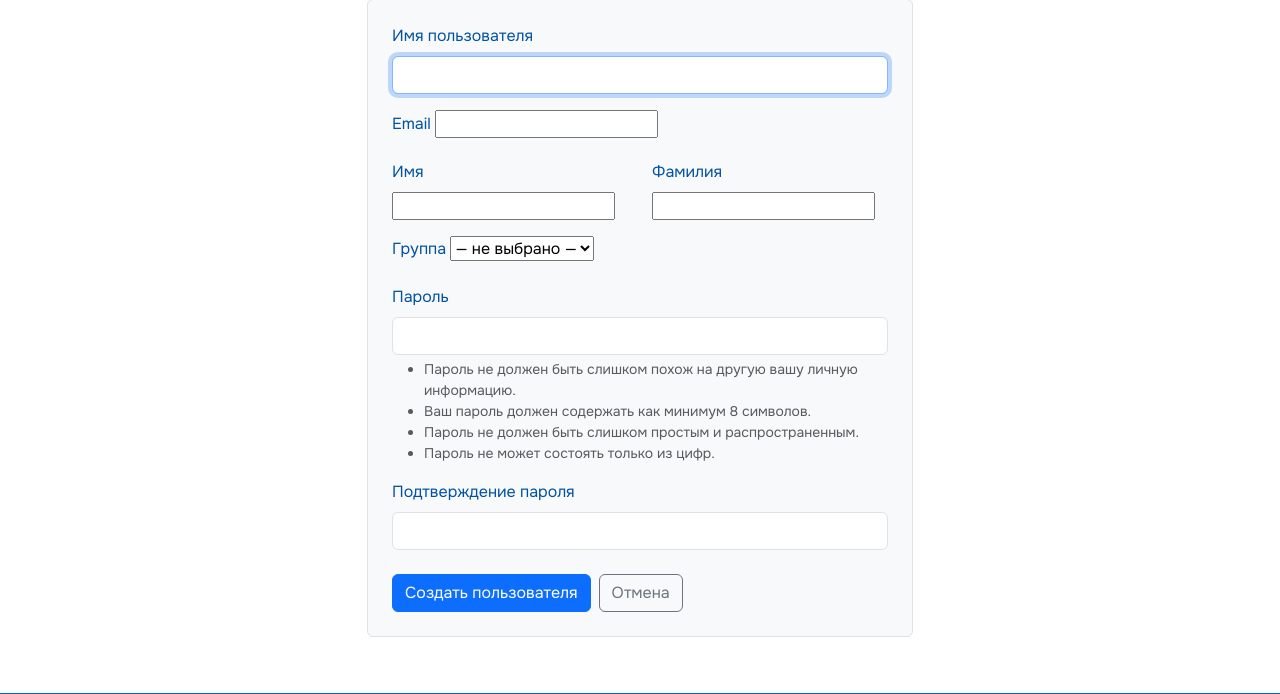
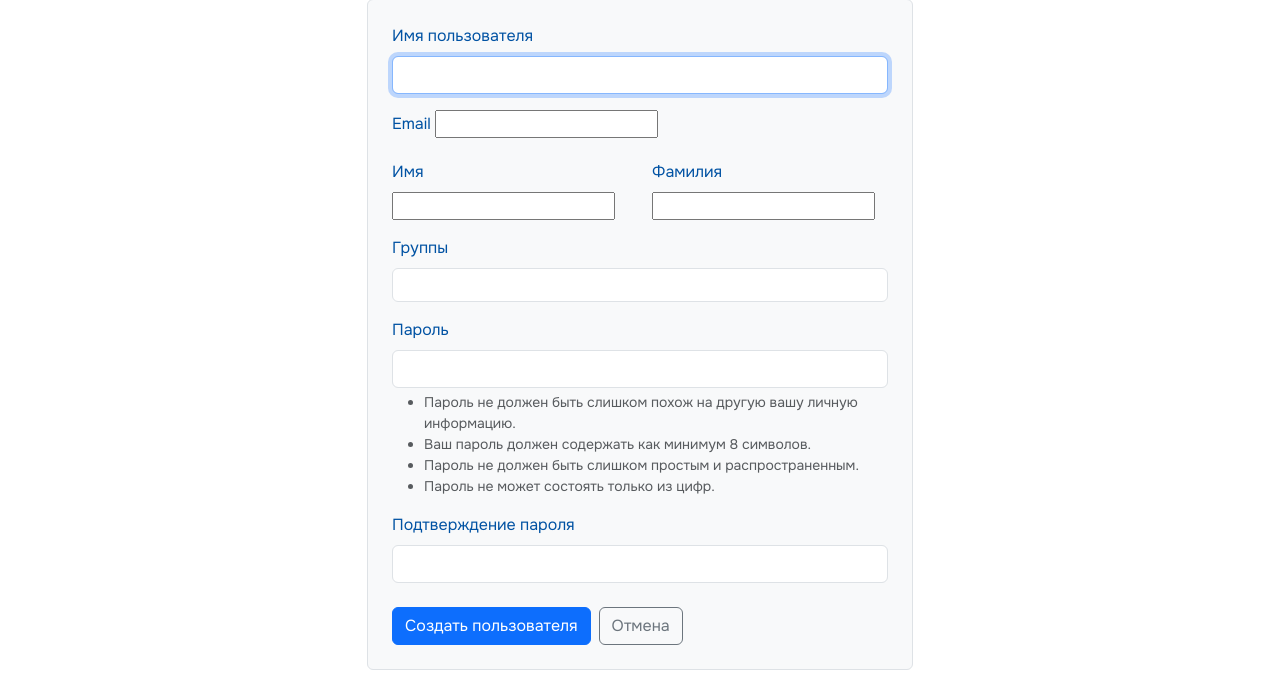
Before and after one commit to W1z4RdWP/gazprom-lc-develop, a Django app: page /users/user_management/register/ in a window 1280 px wide. Shown: the part 231-925 px from the top of the page. Run offline with Django 5.2, Linux system fonts and the light colour scheme; the visitor is signed in with stand-in values (Sample User, id 1); parts of the project's set-up code (start-up, migrations or seed data) failed here and were passed over; some libraries are stand-ins or nearby versions.

Commit message:
При создании пользователя отображаются все группы чекбоксами, можно выбрать несколько.

```diff
--- a/myproject/users/forms.py
+++ b/myproject/users/forms.py
@@ -67,22 +67,21 @@ class UserRegistrationForm(UserCreationForm):
     email = forms.EmailField(required=True)
     first_name = forms.CharField(max_length=150, required=False, label='Имя')
     last_name = forms.CharField(max_length=150, required=False, label='Фамилия')
-    group = forms.ModelChoiceField(
+    groups = forms.ModelMultipleChoiceField(
         queryset=Group.objects.all(),
         required=False,
-        label='Группа',
-        empty_label='— не выбрано —'
+        label='Группы',
+        widget=forms.CheckboxSelectMultiple(attrs={'class': 'form-check-input'}),
     )
 
     class Meta:
         model = User
-        fields = ['username', 'email', 'first_name', 'last_name', 'password1', 'password2', 'group']
+        fields = ['username', 'email', 'first_name', 'last_name', 'password1', 'password2', 'groups']
         widgets = {
             'username': forms.TextInput(attrs={'class': 'form-control', 'autocomplete': 'username'}),
             'email': forms.EmailInput(attrs={'class': 'form-control', 'autocomplete': 'email'}),
             'first_name': forms.TextInput(attrs={'class': 'form-control', 'autocomplete': 'given-name'}),
             'last_name': forms.TextInput(attrs={'class': 'form-control', 'autocomplete': 'family-name'}),
-            'group': forms.Select(attrs={'class': 'form-select'}),
         }
 
     def __init__(self, *args, **kwargs):
@@ -95,16 +94,15 @@ class UserRegistrationForm(UserCreationForm):
 
 
 class AdminUserEditForm(forms.Form):
-    """Форма редактирования пользователя администратором (is_staff): имя, фамилия, почта, группа."""
+    """Форма редактирования пользователя администратором (is_staff): имя, фамилия, почта, группы."""
     first_name = forms.CharField(max_length=150, required=False, label='Имя', widget=forms.TextInput(attrs={'class': 'form-control', 'autocomplete': 'off'}))
     last_name = forms.CharField(max_length=150, required=False, label='Фамилия', widget=forms.TextInput(attrs={'class': 'form-control', 'autocomplete': 'off'}))
     email = forms.EmailField(required=False, label='Email', widget=forms.EmailInput(attrs={'class': 'form-control', 'autocomplete': 'off'}))
-    group = forms.ModelChoiceField(
+    groups = forms.ModelMultipleChoiceField(
         queryset=Group.objects.all(),
         required=False,
-        label='Группа',
-        empty_label='— не выбрано —',
-        widget=forms.Select(attrs={'class': 'form-select'})
+        label='Группы',
+        widget=forms.CheckboxSelectMultiple(attrs={'class': 'form-check-input'}),
     )
 
     def __init__(self, user=None, *args, **kwargs):
@@ -114,9 +112,7 @@ class AdminUserEditForm(forms.Form):
             self.fields['first_name'].initial = user.first_name
             self.fields['last_name'].initial = user.last_name
             self.fields['email'].initial = user.email
-            current_group = user.groups.first()
-            if current_group:
-                self.fields['group'].initial = current_group
+            self.fields['groups'].initial = user.groups.all()
 
     def save(self):
         if not self._user:
@@ -125,10 +121,7 @@ class AdminUserEditForm(forms.Form):
         self._user.last_name = self.cleaned_data.get('last_name', '')
         self._user.email = self.cleaned_data.get('email', '')
         self._user.save()
-        self._user.groups.clear()
-        group = self.cleaned_data.get('group')
-        if group:
-            self._user.groups.add(group)
+        self._user.groups.set(self.cleaned_data.get('groups', []))
         return self._user
 
 
--- a/myproject/users/templates/users/register.html
+++ b/myproject/users/templates/users/register.html
@@ -36,8 +36,17 @@
                     </div>
                 </div>
                 <div class="mb-3">
-                    <label for="id_group" class="form-label">{{ form.group.label }}</label>
-                    {{ form.group }}
+                    <label class="form-label">{{ form.groups.label }}</label>
+                    <div class="border rounded p-3 bg-white" style="max-height: 200px; overflow-y: auto;">
+                        {% for choice in form.groups %}
+                            <div class="form-check">
+                                {{ choice.tag }}
+                                <label class="form-check-label" for="{{ choice.id_for_label }}">{{ choice.choice_label }}</label>
+                            </div>
+                        {% endfor %}
+                    </div>
+                    {% if form.groups.help_text %}<div class="form-text">{{ form.groups.help_text }}</div>{% endif %}
+                    {% if form.groups.errors %}<div class="form-text text-danger">{{ form.groups.errors.0 }}</div>{% endif %}
                 </div>
                 <div class="mb-3">
                     <label for="id_password1" class="form-label">{{ form.password1.label }}</label>
--- a/myproject/users/templates/users/user_management.html
+++ b/myproject/users/templates/users/user_management.html
@@ -57,7 +57,7 @@
                     <tr class="user-row" data-href="{% url 'users:user_detail' user.pk %}" data-edit-href="{% url 'users:user_edit' user.pk %}">
                         <td>{{ user.username }}</td>
                         <td>{{ user.email|default:"—" }}</td>
-                        <td>{% if user.groups.all %}{{ user.groups.first.name }}{% else %}—{% endif %}</td>
+                        <td>{% for group in user.groups.all %}{{ group.name }}{% if not forloop.last %}, {% endif %}{% empty %}—{% endfor %}</td>
                     </tr>
                     {% empty %}
                     <tr>
--- a/myproject/users/views.py
+++ b/myproject/users/views.py
@@ -332,7 +332,7 @@ def user_edit(request: HttpRequest, pk: int) -> HttpResponse:
         if form.is_valid():
             form.save()
             messages.success(request, f'Данные пользователя «{profile_user.username}» обновлены.')
-            return redirect('users:user_detail', pk=pk)
+            return redirect('users:user_management')
     else:
         form = AdminUserEditForm(user=profile_user)
     return render(request, 'users/user_edit.html', {'form': form, 'profile_user': profile_user})
@@ -370,7 +370,7 @@ class UserManagementView(LoginRequiredMixin, UserPassesTestMixin, TemplateView):
 
     def get_context_data(self, **kwargs):
         context = super().get_context_data(**kwargs)
-        context['users'] = User.objects.all()
+        context['users'] = User.objects.prefetch_related('groups').all()
         return context
 
 
@@ -389,9 +389,9 @@ class RegisterUserView(LoginRequiredMixin, UserPassesTestMixin, FormView):
         user.first_name = form.cleaned_data.get('first_name', '')
         user.last_name = form.cleaned_data.get('last_name', '')
         user.save()
-        group = form.cleaned_data.get('group')
-        if group:
-            user.groups.add(group)
+        groups = form.cleaned_data.get('groups', [])
+        if groups:
+            user.groups.set(groups)
         messages.success(self.request, f'Пользователь «{user.username}» успешно создан.')
         return super().form_valid(form)
 
```
Also changed, not shown: myproject/users/templates/users/user_edit.html (+11 -2 lines).
